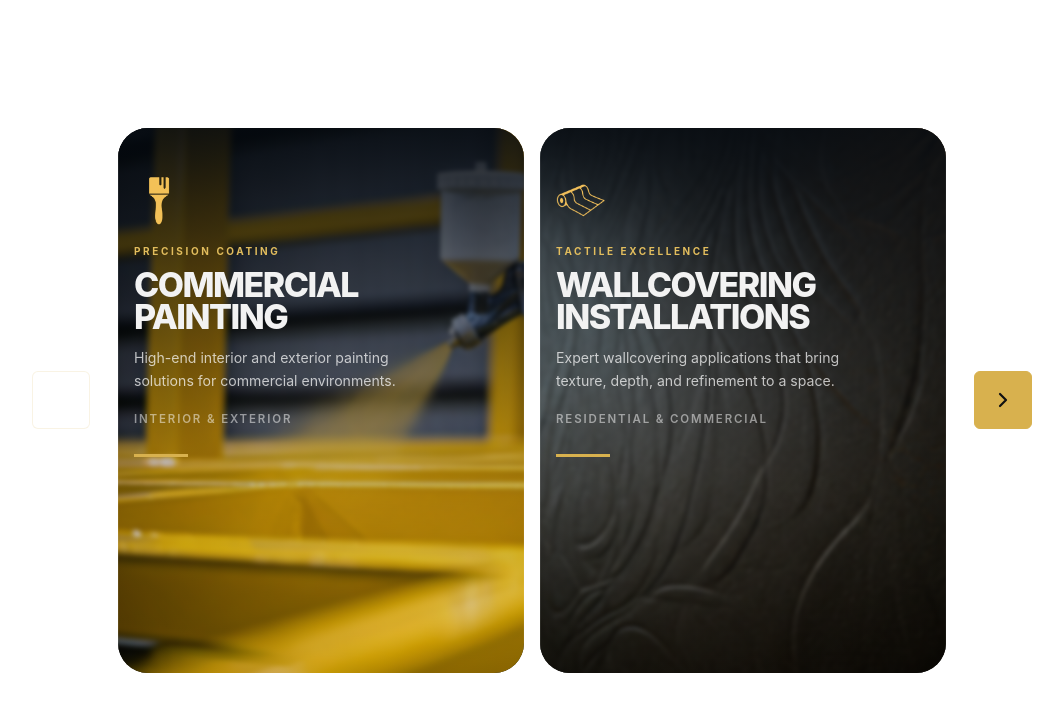
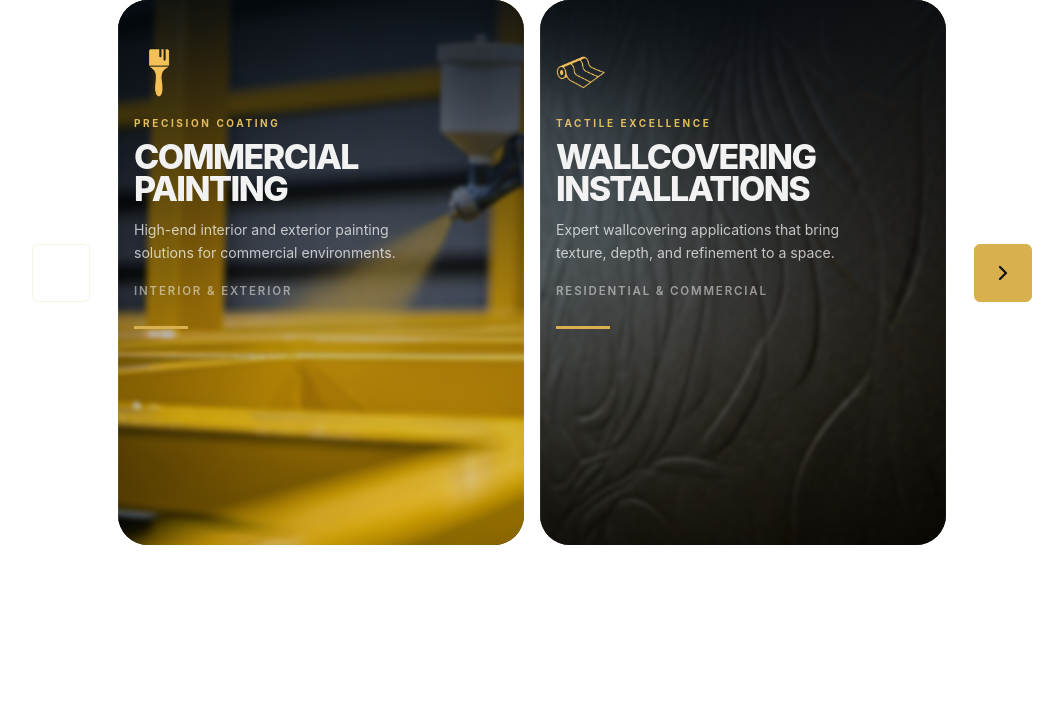
Before and after one commit to Avmannino/services_webpage_embed, a React (Vite) app: page / in a window 1280 px wide. Shown: the top 712 px of the page, without its empty margins (108-1171 px from the left). Built offline with nearby package versions, Linux system fonts and the light colour scheme.

Commit message:
card width

```diff
--- a/index.html
+++ b/index.html
@@ -8,7 +8,7 @@
     />
     <title>Services Webpage Embed</title>
   </head>
-  <body>
+  <body style="background:transparent;">
     <div id="root"></div>
     <script type="module" src="/src/main.jsx"></script>
   </body>
--- a/src/styles.css
+++ b/src/styles.css
@@ -20,20 +20,28 @@
   box-sizing: border-box;
 }
 
-html,
-body,
-#root {
+html {
   margin: 0;
-  min-height: 100%;
-  width: 100%;
-  overflow-x: hidden;
+  padding: 0;
   background: transparent;
+  background-color: transparent;
 }
 
 body {
+  margin: 0;
+  padding: 0;
+  width: 100%;
   background: transparent;
+  background-color: transparent;
   color: var(--text-main);
   font-family: Inter, Arial, Helvetica, sans-serif;
+}
+
+#root {
+  margin: 0;
+  width: 100%;
+  background: transparent;
+  background-color: transparent;
 }
 
 a {
@@ -47,8 +55,9 @@ button {
 
 .services-page {
   position: relative;
-  min-height: 100vh;
+  width: 100%;
   background: transparent;
+  background-color: transparent;
   display: flex;
   align-items: center;
   justify-content: center;
@@ -317,7 +326,6 @@ button {
   }
 
   .services-page {
-    min-height: 100vh;
     align-items: center;
     justify-content: center;
     padding: 0;
```
